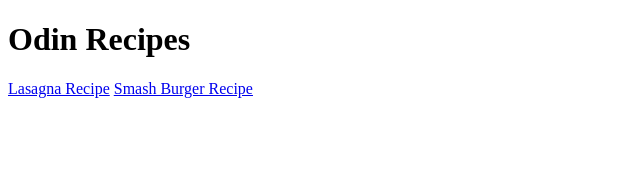
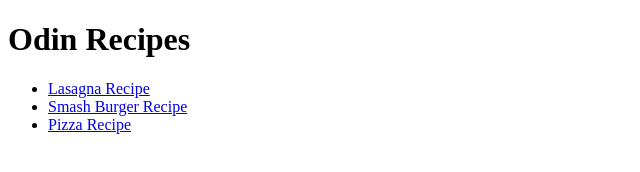
Before and after one commit to d1scipline/odin-recipes, a plain HTML site: page index.html in a window 1280 px wide. Shown: the whole page, without its empty margins (0-640 px from the left). Drawn offline with Linux system fonts and the light colour scheme.

Commit message:
Add a pizza recipe and put the links in an unordered list

```diff
--- a/index.html
+++ b/index.html
@@ -7,7 +7,10 @@
 </head>
 <body>
     <h1>Odin Recipes</h1>
-    <a href="recipes/lasagna.html">Lasagna Recipe</a>
-    <a href="recipes/smash_burger.html">Smash Burger Recipe</a>
+    <ul>
+    <li><a href="recipes/lasagna.html">Lasagna Recipe</a></li>
+    <li><a href="recipes/smash_burger.html">Smash Burger Recipe</a></li>
+    <li><a href="recipes/pizza.html">Pizza Recipe</a></li>
+    </ul>
 </body>
 </html>
```
Also changed, not shown: recipes/pizza.html (added, +11 -0 lines).
